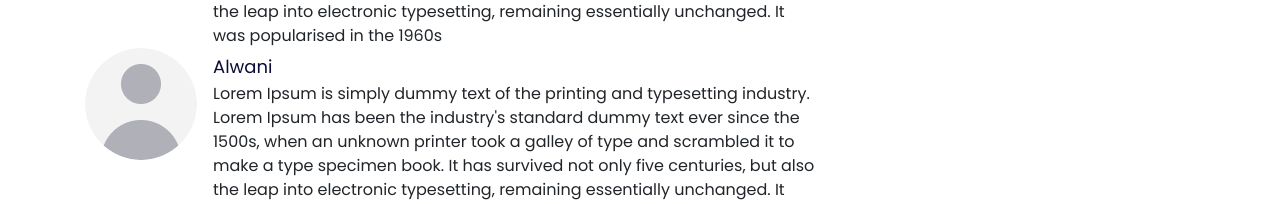
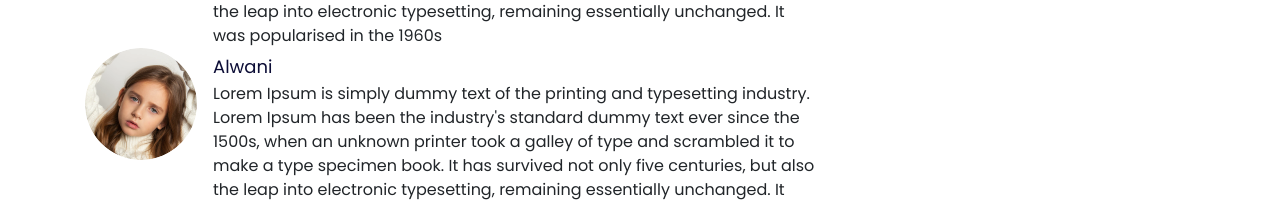
Before and after one commit to alwani03/slicing-store, a plain HTML site: page detail.html in a window 1280 px wide. Shown: the part 1314-1518 px from the top of the page. Drawn offline with nearby package versions, Linux system fonts and the light colour scheme.

Commit message:
change pictures

```diff
--- a/detail.html
+++ b/detail.html
@@ -179,7 +179,7 @@
                     </div>
                   </li>
                   <li class="media">
-                    <img src="images/user2.png" alt="" class="mr-3 rounded-circle">
+                    <img src="images/user3.png" alt="" class="mr-3 rounded-circle">
                     <div class="media-body">
                       <h5 class="mt-2 mb-1">Alwani</h5>
                       Lorem Ipsum is simply dummy text of the printing and typesetting industry. Lorem Ipsum has been the industry's standard dummy text ever since the 1500s, when an unknown printer took a galley of type and scrambled it to make a type specimen book. It has survived not only five centuries, but also the leap into electronic typesetting, remaining essentially unchanged. It was popularised in the 1960s
```
